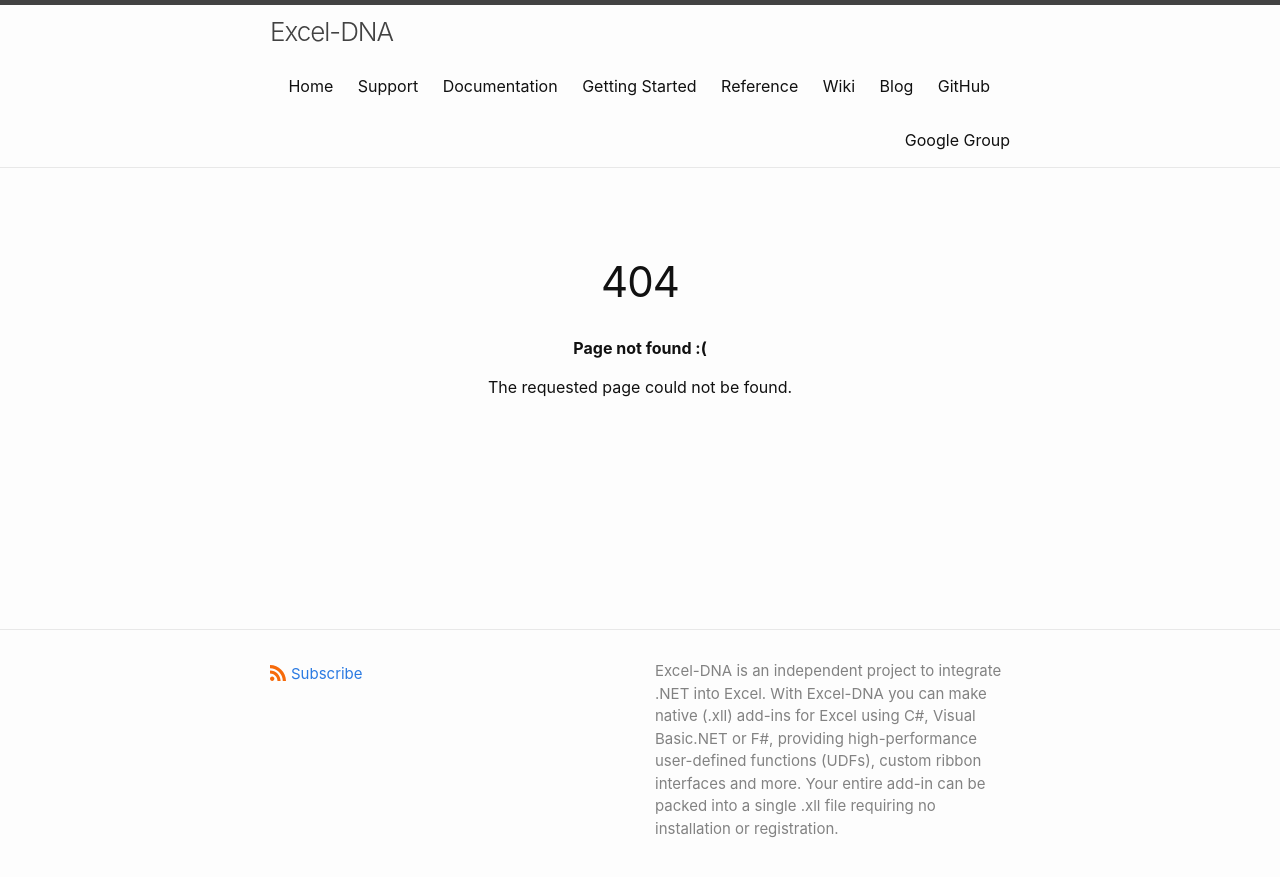
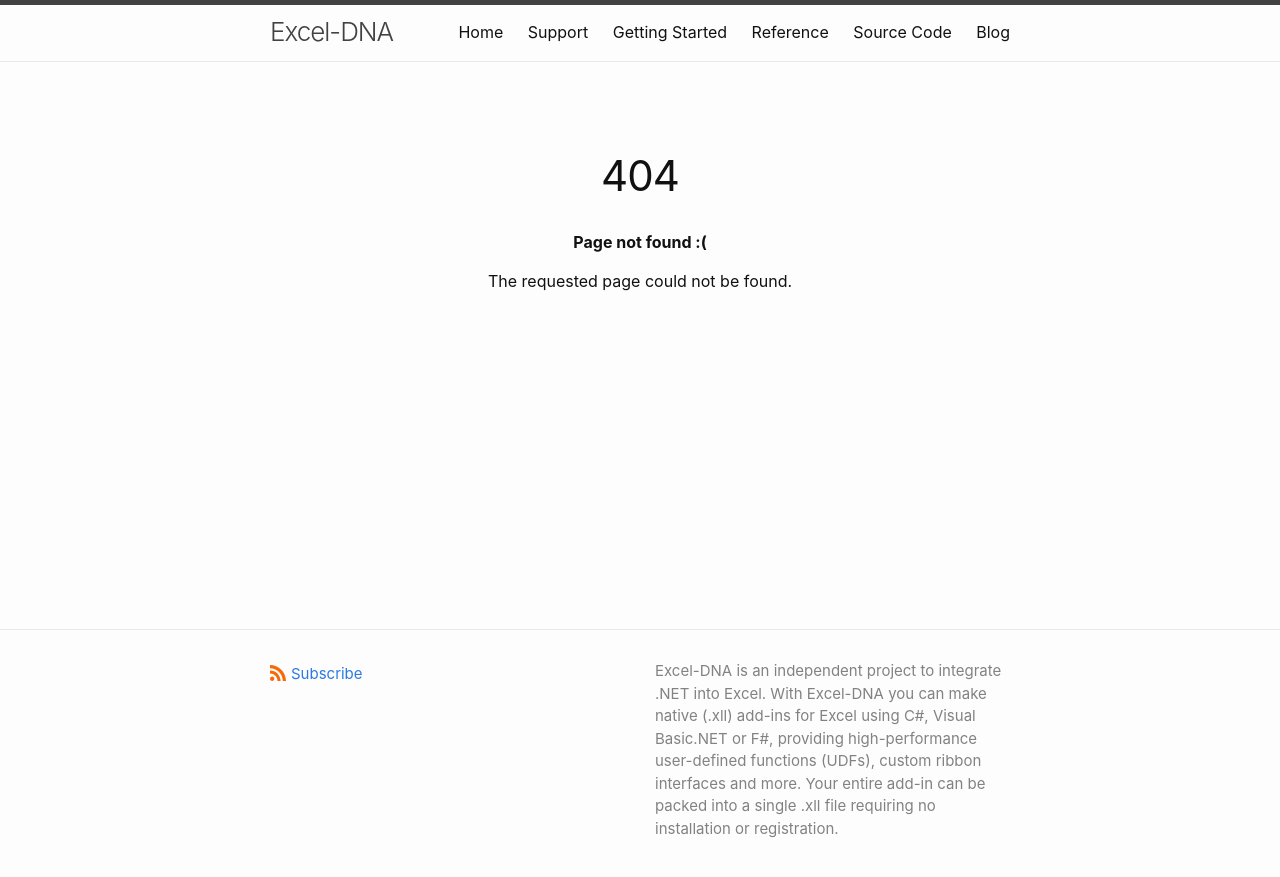
Before and after one commit to Excel-DNA/docs.excel-dna.net, a Jekyll site: the page built from 404.html, in a window 1280 px wide. Shown: the top 877 px of the page. Built offline with Jekyll 4.4.1, drawn with Linux system fonts in a browser that asks for light colours.

Commit message:
Update header links

```diff
--- a/_includes/header.html
+++ b/_includes/header.html
@@ -19,16 +19,13 @@
         </label>
 
         <div class="trigger">
-          <a class="page-link" href="/ExcelDna">Home</a>
-          <a class="page-link" href="/ExcelDna/support/">Support</a>
-          <a class="page-link" href="/ExcelDna/Documentation">Documentation</a>
-          <a class="page-link" href="/ExcelDna/Getting Started">Getting Started</a>
-          <a class="page-link" href="/ExcelDna/Reference">Reference</a>
-          <a class="page-link" href="https://github.com/Excel-DNA/ExcelDna/wiki">Wiki</a>
-		  <a class="page-link" href="https://excel-dna.github.io/">Blog</a>
-          <a class="page-link" href="https://github.com/Excel-DNA/ExcelDna">GitHub</a>
-          <a class="page-link" href="https://groups.google.com/group/exceldna">Google Group</a>
-          </div>
+          <a class="page-link" href="/">Home</a>
+          <a class="page-link" href="/support/">Support</a>
+          <a class="page-link" href="/getting-started">Getting Started</a>
+          <a class="page-link" href="/reference">Reference</a>
+          <a class="page-link" href="https://github.com/Excel-DNA/ExcelDna">Source Code</a>
+          <a class="page-link" href="https://excel-dna.net">Blog</a>
+        </div>
       </nav>
     {%- endif -%}
   </div>
```
